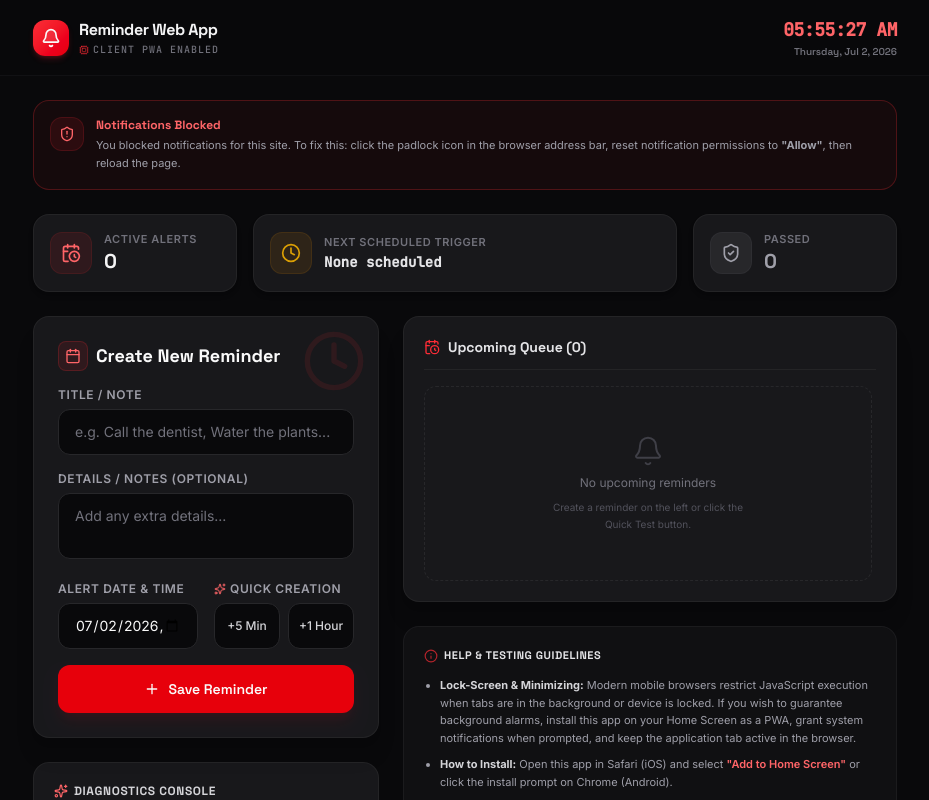
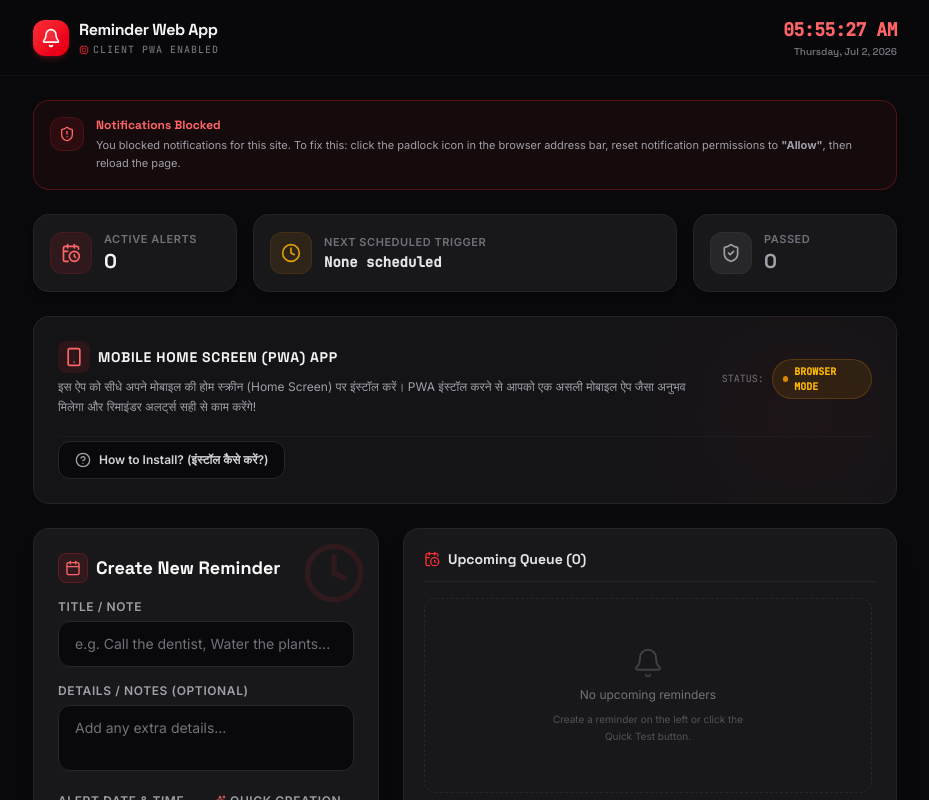
Before and after one commit to satnamsinghking84-star/Reminder-, a React (Vite) app: page / in a window 1280 px wide. Shown: the top 800 px of the page, without its empty margins (175-1104 px from the left). Built offline with nearby package versions, Linux system fonts and the light colour scheme.

Commit message:
feat: add PWA installation support
Implement deferred install prompt logic to allow users to install the web app to their home screen.

```diff
--- a/public/sw.js
+++ b/public/sw.js
@@ -3,8 +3,6 @@ const ASSETS_TO_CACHE = [
   '/',
   '/index.html',
   '/manifest.json',
-  '/icon-192.png',
-  '/icon-512.png',
 ];
 
 // Install Event - cache core assets
--- a/src/App.tsx
+++ b/src/App.tsx
@@ -8,7 +8,11 @@ import {
   CalendarClock,
   Cpu,
   Sparkles,
-  RefreshCw
+  RefreshCw,
+  Download,
+  Smartphone,
+  Share2,
+  HelpCircle
 } from 'lucide-react';
 import { Reminder } from './types';
 import { startAlarm, stopAlarm, initAudioContext, playBeep } from './utils/alarm';
@@ -24,6 +28,46 @@ export default function App() {
   const [, setNotifPermission] = useState<NotificationPermission>('default');
   const [currentLocalTime, setCurrentLocalTime] = useState<Date>(new Date());
   const [isTestMode, setIsTestMode] = useState(false);
+
+  // PWA Install Prompt state
+  const [deferredPrompt, setDeferredPrompt] = useState<any>(null);
+  const [isInstalled, setIsInstalled] = useState<boolean>(false);
+  const [showInstallGuide, setShowInstallGuide] = useState<boolean>(false);
+
+  // Register PWA install prompt listeners and active check
+  useEffect(() => {
+    const handleBeforeInstallPrompt = (e: Event) => {
+      e.preventDefault();
+      setDeferredPrompt(e);
+    };
+
+    const handleAppInstalled = () => {
+      setIsInstalled(true);
+      setDeferredPrompt(null);
+      console.log('App was successfully installed on the home screen!');
+    };
+
+    window.addEventListener('beforeinstallprompt', handleBeforeInstallPrompt);
+    window.addEventListener('appinstalled', handleAppInstalled);
+
+    // Check standalone mode
+    if (window.matchMedia('(display-mode: standalone)').matches || (window.navigator as any).standalone) {
+      setIsInstalled(true);
+    }
+
+    return () => {
+      window.removeEventListener('beforeinstallprompt', handleBeforeInstallPrompt);
+      window.removeEventListener('appinstalled', handleAppInstalled);
+    };
+  }, []);
+
+  const triggerInstallPrompt = async () => {
+    if (!deferredPrompt) return;
+    deferredPrompt.prompt();
+    const { outcome } = await deferredPrompt.userChoice;
+    console.log(`User response to install prompt: ${outcome}`);
+    setDeferredPrompt(null);
+  };
 
   // 1. Load reminders from localStorage and setup Permissions on startup
   useEffect(() => {
@@ -273,6 +317,118 @@ export default function App() {
         {/* Dashboard Stat Cards */}
         <DashboardStats reminders={reminders} />
 
+        {/* PWA Home Screen Banner & Installation Guide */}
+        <div id="pwa-install-banner" className="bg-zinc-900/80 border border-zinc-800/80 rounded-2xl p-5 md:p-6 space-y-5 relative overflow-hidden backdrop-blur-sm">
+          <div className="absolute top-0 right-0 w-48 h-48 bg-red-500/5 rounded-full blur-3xl -z-10" />
+
+          <div className="flex flex-col md:flex-row md:items-center justify-between gap-4">
+            <div className="space-y-1">
+              <div className="flex items-center gap-2">
+                <span className="p-1.5 bg-red-500/10 text-red-400 rounded-lg">
+                  <Smartphone className="w-5 h-5" />
+                </span>
+                <h2 className="text-sm font-bold font-display text-zinc-100 uppercase tracking-wider">
+                  Mobile Home Screen (PWA) App
+                </h2>
+              </div>
+              <p className="text-xs text-zinc-400 leading-relaxed max-w-2xl">
+                इस ऐप को सीधे अपने मोबाइल की होम स्क्रीन (Home Screen) पर इंस्टॉल करें। PWA इंस्टॉल करने से आपको एक असली मोबाइल ऐप जैसा अनुभव मिलेगा और रिमाइंडर अलर्ट्स सही से काम करेंगे!
+              </p>
+            </div>
+
+            <div className="flex items-center gap-2 font-mono text-[10px] self-start md:self-auto">
+              <span className="text-zinc-500">STATUS:</span>
+              {isInstalled ? (
+                <span className="px-2.5 py-1 bg-emerald-500/10 border border-emerald-500/20 text-emerald-400 rounded-full font-semibold flex items-center gap-1.5">
+                  <span className="w-1.5 h-1.5 rounded-full bg-emerald-500 animate-pulse" /> INSTALLED / PWA MODE
+                </span>
+              ) : (
+                <span className="px-2.5 py-1 bg-amber-500/10 border border-amber-500/20 text-amber-400 rounded-full font-semibold flex items-center gap-1.5">
+                  <span className="w-1.5 h-1.5 rounded-full bg-amber-500 animate-pulse" /> BROWSER MODE
+                </span>
+              )}
+            </div>
+          </div>
+
+          <div className="flex flex-wrap gap-3 pt-1 border-t border-zinc-800/40">
+            {deferredPrompt && (
+              <button
+                onClick={triggerInstallPrompt}
+                id="btn-direct-install-pwa"
+                className="px-5 py-2.5 bg-gradient-to-r from-red-500 to-red-600 hover:from-red-600 hover:to-red-700 text-zinc-50 text-xs font-bold rounded-xl shadow-lg shadow-red-500/15 flex items-center gap-2 hover:scale-[1.02] active:scale-[0.98] transition-all cursor-pointer"
+              >
+                <Download className="w-4 h-4" /> 📥 Install App (होम स्क्रीन पर लाएं)
+              </button>
+            )}
+
+            <button
+              onClick={() => setShowInstallGuide(!showInstallGuide)}
+              id="btn-toggle-pwa-guide"
+              className="px-4 py-2.5 bg-zinc-950 border border-zinc-800 hover:bg-zinc-850 text-zinc-300 hover:text-zinc-50 text-xs font-semibold rounded-xl flex items-center gap-2 active:scale-97 transition-all cursor-pointer"
+            >
+              <HelpCircle className="w-4 h-4 text-zinc-400" />
+              {showInstallGuide ? "Hide Setup Guide" : "How to Install? (इंस्टॉल कैसे करें?)"}
+            </button>
+          </div>
+
+          <AnimatePresence>
+            {showInstallGuide && (
+              <motion.div
+                initial={{ opacity: 0, height: 0 }}
+                animate={{ opacity: 1, height: 'auto' }}
+                exit={{ opacity: 0, height: 0 }}
+                transition={{ duration: 0.2 }}
+                className="overflow-hidden space-y-4 pt-4 border-t border-zinc-800/60"
+              >
+                <div className="grid grid-cols-1 md:grid-cols-2 gap-4 text-xs">
+                  {/* Android Card */}
+                  <div className="bg-zinc-950/60 border border-zinc-800/40 rounded-xl p-4 space-y-2">
+                    <h4 className="font-bold text-zinc-200 flex items-center gap-1.5">
+                      <span className="text-red-400">🤖</span> Android Users (Chrome):
+                    </h4>
+                    <ol className="list-decimal pl-4 space-y-1.5 text-zinc-400 font-normal leading-relaxed">
+                      <li>Chrome browser में इस वेबसाइट को खोलें।</li>
+                      <li>यदि ऊपर <strong className="text-red-400">"Install App"</strong> बटन दिखाई दे तो उसपर क्लिक करें।</li>
+                      <li>या फिर दाईं ओर कोने में <strong className="text-zinc-300">3 Dots (Menu)</strong> पर क्लिक करें।</li>
+                      <li>वहां <strong className="text-red-400">"Add to Home screen"</strong> या <strong className="text-red-400">"Install app"</strong> का विकल्प चुनें।</li>
+                    </ol>
+                  </div>
+
+                  {/* iOS Card */}
+                  <div className="bg-zinc-950/60 border border-zinc-800/40 rounded-xl p-4 space-y-2">
+                    <h4 className="font-bold text-zinc-200 flex items-center gap-1.5">
+                      <span className="text-red-400">🍎</span> iPhone / iPad Users (Safari):
+                    </h4>
+                    <ol className="list-decimal pl-4 space-y-1.5 text-zinc-400 font-normal leading-relaxed">
+                      <li>Safari browser में इस वेबसाइट को खोलें।</li>
+                      <li>नीचे दिए गए <strong className="text-red-400 font-semibold flex items-center gap-1 inline-flex">Share <Share2 className="w-3.5 h-3.5 text-red-400" /></strong> बटन पर क्लिक करें।</li>
+                      <li>थोड़ा नीचे स्क्रॉल करें और <strong className="text-red-400">"Add to Home Screen"</strong> पर क्लिक करें।</li>
+                      <li>अब यह आपके iPhone के होम स्क्रीन पर एक असली ऐप की तरह आ जाएगा!</li>
+                    </ol>
+                  </div>
+                </div>
+
+                <div className="bg-red-500/5 border border-red-500/10 rounded-xl p-4">
+                  <h4 className="font-bold text-red-400 text-xs mb-1.5 flex items-center gap-1.5">
+                    ⚠️ महत्वपूर्ण जानकारी (Most Important Info):
+                  </h4>
+                  <ul className="list-disc pl-4 space-y-1.5 text-zinc-400 leading-relaxed text-[11px]">
+                    <li>
+                      <strong className="text-zinc-300">Chrome Band (Closed) Alerts:</strong> जब आप Chrome को पूरी तरह बंद (force close) कर देते हैं, तो मोबाइल ऑपरेटिंग सिस्टम सुरक्षा कारणों से सभी बैकग्राउंड जावास्क्रिप्ट टाइमर को सस्पेंड कर देता है।
+                    </li>
+                    <li>
+                      <strong className="text-zinc-300">उपाय (Solution):</strong> ऐप को होम स्क्रीन पर इंस्टॉल करें (PWA) और इसे बैकग्राउंड में खुला रहने दें (सिर्फ मिनिमाइज़ करें, पूरी तरह स्वाइप करके बंद न करें)।
+                    </li>
+                    <li>
+                      <strong className="text-zinc-300">Permission:</strong> सुनिश्चित करें कि आपने अलार्म नोटिफिकेशन की अनुमति दी हुई है।
+                    </li>
+                  </ul>
+                </div>
+              </motion.div>
+            )}
+          </AnimatePresence>
+        </div>
+
         {/* Action Controls & Quick Test */}
         <div className="grid grid-cols-1 md:grid-cols-12 gap-6 items-start">
 
```
